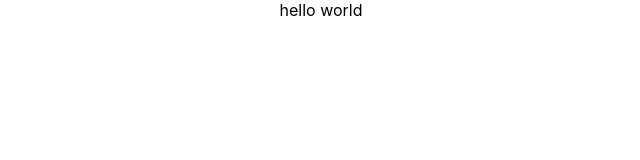
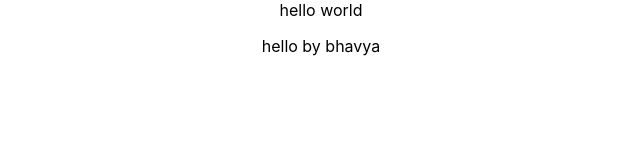
Before and after one commit to MeVimalkumar/ReactJS-Demo, a React (Create React App) app: page / in a window 1280 px wide. Shown: the top 160 px of the page, without its empty margins (319-959 px from the left). Built offline with nearby package versions, Linux system fonts and the light colour scheme.

Commit message:
changes in App.js

```diff
--- a/src/App.js
+++ b/src/App.js
@@ -6,6 +6,7 @@ function App() {
   return (
     <div className="App">
         hello world
+        <p>hello by bhavya</p>
     </div>
   );
 }
```
